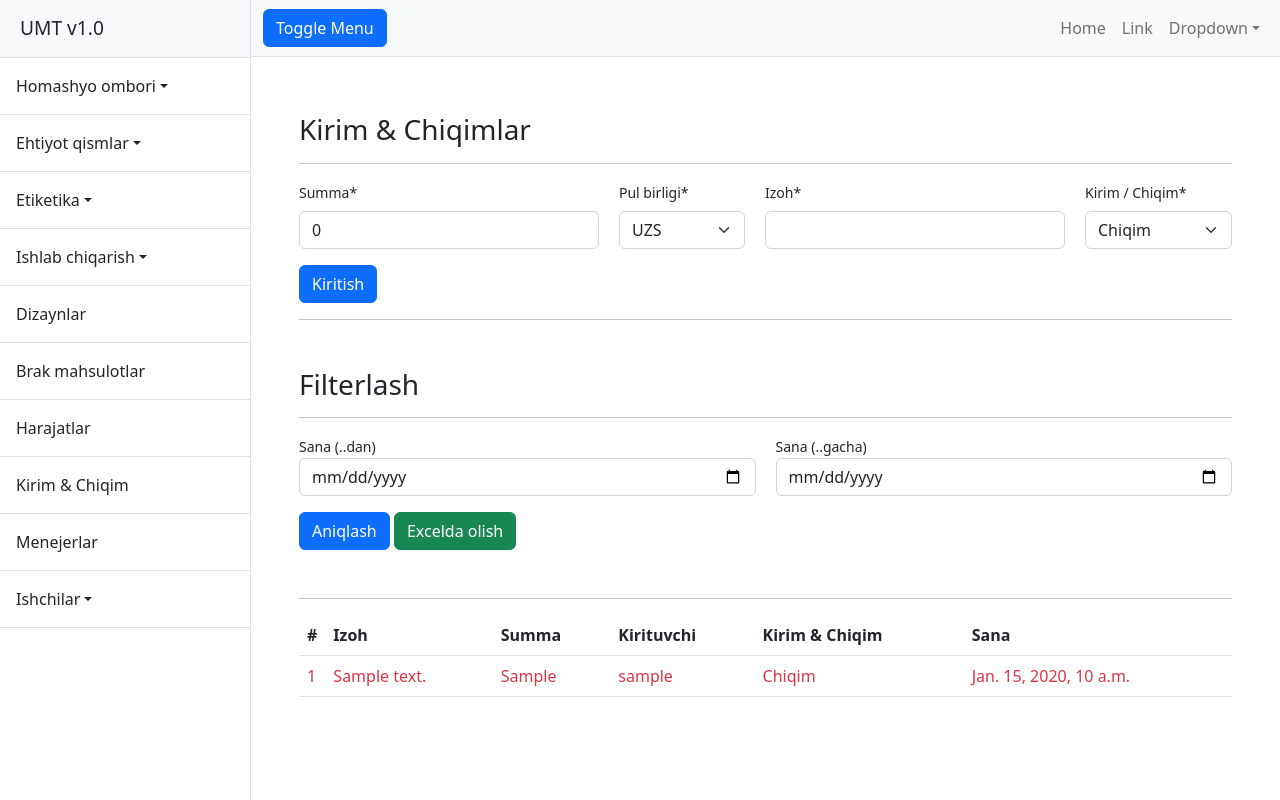
After one commit to oo9way/umt, a Django app: page /superuser/dashboard/finance/ in a window 1280 px wide. The commit adds this page. Run offline with Django 5.2, Linux system fonts and the light colour scheme; a user stored in the database is signed in; tables that the repository leaves empty hold one stand-in row (values such as "Sample post"); some libraries are stand-ins or nearby versions.

Commit message:
Debit and Credit

```diff
--- a/materials/models.py
+++ b/materials/models.py
@@ -702,10 +702,20 @@ class Finance(models.Model):
         ('debit', "Kirim"),
     )
 
-    cost = models.CharField(max_length=255, default='0')
-    comment = models.CharField(max_length=255)
+    FROM_WHERE = (
+        ('sales',"Savdo"),
+        ('loan', "Qarz"),
+        ('personal', "Shaxsiy mablag'"),
+    )
 
-    type = models.CharField(max_length=16, choices=FINANCE_TYPES, default="credit")
+    executor = models.ForeignKey(User, on_delete=models.SET_NULL, null=True)
+
+    cost = models.CharField(max_length=255, default='0', verbose_name='Summa')
+    price_type = models.CharField(choices=CURRENCIES, default="uzs", max_length=5, verbose_name='Pul birligi')
+
+    comment = models.CharField(max_length=255, verbose_name='Izoh')
+
+    type = models.CharField(max_length=16, choices=FINANCE_TYPES, default="credit", verbose_name="Kirim / Chiqim")
 
     updated_at = models.DateTimeField(auto_now_add=True)
     created_at = models.DateTimeField(auto_now=True)
--- a/superuser/forms.py
+++ b/superuser/forms.py
@@ -4,6 +4,7 @@ from materials.models import (
     DesignField,
     DesignImmutable,
     Expenditure,
+    Finance,
     ImmutableBalance,
     LabelStorage,
     LabelType,
@@ -188,3 +189,9 @@ class AdminWorker(forms.ModelForm):
             "car_number": "Mashina raqami",
             "driver": "Haydovchi"
         }
+
+
+class FinanceForm(forms.ModelForm):
+    class Meta:
+        model = Finance
+        fields = ('cost', 'price_type', 'comment', 'type',)
--- a/superuser/urls.py
+++ b/superuser/urls.py
@@ -4,6 +4,7 @@ from superuser.views import (
     BrakListView,
     DesignView,
     ExpenditureView,
+    FinanceView,
     HomePageView,
     LabelExportView,
     LabelHistoryListView,
@@ -179,6 +180,11 @@ urlpatterns +=[
     path("dashboard/profiles/", UserView.as_view(), name="profiles"),
 ]
 
+# FINANCE
+urlpatterns +=[
+    path("dashboard/finance/", FinanceView.as_view(), name="finance"),
+]
+
 # WORKERS
 
 urlpatterns +=[
@@ -190,10 +196,6 @@ urlpatterns +=[
     path('dashboard/workers/unclosed-accounts/', admin_unclosed_salaries, name='unclosed-accounts'),
     path('dashboard/workers/history/', admin_accounts_history, name='accounts-history'),
     path('dashboard/workers/stats/', admin_worker_stats, name='register-workers-stats'),
-
-
-
-
 ]
 
 
@@ -241,13 +243,21 @@ urlpatterns += [
         GenerateExpenditureExcel.as_view(),
         name="expenditure_xls",
     ),
+
+    path(
+        "dashboard/finance/generate-xls/",
+        GenerateFinanceExcel.as_view(),
+        name="finance_xls",
+    ),
 ]
+
+
 
 
 # TODO
 # * Manager profiles +
-# * Workers
-# * Production / Send YAIM
+# * Workers +
+# * Production / Send YAIM +
 # * Yaim / Send Sklad
 # * Tayyor mahsulot / Savdo
 # * Nazoratchi / Sotuvchi / Zapchast / Seryo ----> Profillar
--- a/superuser/views.py
+++ b/superuser/views.py
@@ -13,6 +13,7 @@ from django.views.generic import (
 )
 from superuser.permissions import IsAdminRole
 from materials.models import (
+    Finance,
     MaterialStorage,
     MaterialStorageHistory,
     MaterialType,
@@ -42,6 +43,7 @@ from django.db import transaction
 
 from superuser.forms import (
     AdminWorker,
+    FinanceForm,
     UserForm,
     InsertLabel,
     InsertLabelTypeForm,
@@ -1168,3 +1170,41 @@ def admin_worker_stats(request):
             'rows_amount': request.GET['rows']
         }
     return render(request, 'superadmin/workers/stats.html', context)
+
+
+
+
+class FinanceView(IsAdminRole, ListView):
+    model = Finance
+    paginate_by = 20
+    ordering = ["-id"]
+    template_name = "superadmin/finance/list_create.html"
+    date_from = ""
+    date_to = ""
+
+    def get_queryset(self):
+        self.date_from = self.request.GET.get("date_from", "")
+        self.date_to = self.request.GET.get("date_to", "")
+        queryset = super().get_queryset()
+        if self.date_from:
+            queryset = queryset.filter(created_at__gte=self.date_from)
+
+        if self.date_to:
+            queryset = queryset.filter(created_at__lte=self.date_to)
+
+        return queryset
+
+    def get_context_data(self, **kwargs):
+        context = super().get_context_data(**kwargs)
+        context["form"] = FinanceForm
+        context["date_from"] = self.date_from
+        context["date_to"] = self.date_to
+        return context
+
+    def post(self, request, *args, **kwargs):
+        form = FinanceForm(self.request.POST)
+        if form.is_valid():
+            finance = form.save(commit=False)
+            finance.executor = self.request.user
+            finance.save()
+            return redirect("superuser:finance")
--- /dev/null
+++ b/templates/superadmin/finance/list_create.html
@@ -0,0 +1,114 @@
+{% extends 'base.html' %}
+{% load crispy_forms_tags %}
+{% load humanize %}
+
+{% block sidebar_items %}
+{% include '../sidebar.html' %}
+{% endblock sidebar_items %}
+
+
+{% block content %}
+
+<h3 class="mt-2">Kirim & Chiqimlar</h3>
+<hr>
+
+<form method="post">
+    <div class="column-2">
+        {% csrf_token %}
+        {{form|crispy}}
+    </div>
+    <button type="submit" id="submit-btn" class="btn btn-primary">Kiritish</button>
+</form>
+
+<hr>
+<h3 class="mt-5">Filterlash</h3>
+<hr>
+
+<form method="get" class="mb-5">
+    <div class="column-2">
+        <div class="form-group">
+            <label for="">Sana (..dan)</label>
+            <input type="date" value="{{date_from}}" name="date_from" class="form-control">
+        </div>
+        <div class="form-group">
+            <label for="">Sana (..gacha)</label>
+            <input type="date" value="{{date_to}}" name="date_to" class="form-control">
+        </div>
+    </div>
+    <button type="submit" id="submit-btn" class="btn btn-primary mt-3">Aniqlash</button>
+    <a href="{% url 'superuser:finance_xls' %}?date_from={{date_from}}&date_to={{date_to}}" class="btn btn-success mt-3">Excelda olish </a>
+
+</form>
+
+<hr>
+
+
+
+<div class="table-responsive mt-3">
+    <table class="table">
+        <thead>
+            <tr>
+                <th style="width: 20px;">#</th>
+                <th>Izoh</th>
+                <th>Summa</th>
+                <th>Kirituvchi</th>
+                <th>Kirim & Chiqim</th>
+                <th>Sana</th>
+            </tr>
+        </thead>
+        <tbody>
+            {% for obj in object_list %}
+            <tr class="
+            {% if  obj.type == 'debit' %}
+                text-success
+            {% else %}
+                text-danger
+            {% endif %}
+                ">
+                <td>{{forloop.counter0|add:page_obj.start_index}}</td>
+                <td>{{obj.comment}}</td>
+                <td>{{obj.cost|intcomma}}</td>
+                <td>{{obj.executor}}</td>
+                <td>{{obj.get_type_display}}</td>
+                <td>{{obj.created_at}}</td>
+            </tr>
+            {% endfor %}
+        </tbody>
+    </table>
+</div>
+
+
+
+{% if page_obj.has_next or page_obj.has_previous %}
+
+<div class="pagination">
+    <span class="step-links">
+
+        <br>
+        <h6 class="current">
+            {{ page_obj.paginator.num_pages }} - {{ page_obj.number }} sahifa.
+            </h4>
+            <br>
+
+
+            <a class="pagination-btn" {% if page_obj.has_previous %} href="?page=1" {% endif %}>&laquo;Birinchi</a>
+            |
+            <a class="pagination-btn" {% if page_obj.has_previous %} href="?page={{ page_obj.previous_page_number }}"
+                {%endif %}>‹ Oldingi</a> |
+
+
+
+
+            <a class="pagination-btn" {% if page_obj.has_next %}
+                href="?page={{ page_obj.next_page_number }} {% endif %}">Keyingi ›</a> |
+            <a class="pagination-btn" {% if page_obj.has_next %} href="?page={{ page_obj.paginator.num_pages }}"
+                {%endif%}>Oxirgi &raquo;</a>
+
+    </span>
+</div>
+
+{% endif %}
+
+
+
+{% endblock content %}
--- a/templates/superadmin/sidebar.html
+++ b/templates/superadmin/sidebar.html
@@ -59,6 +59,10 @@
 </div>
 
 <div class="sidebar-dropdown p-3 border-bottom dropdown">
+    <a href="{% url 'superuser:finance' %}" class="nav-link">Kirim & Chiqim</a>
+</div>
+
+<div class="sidebar-dropdown p-3 border-bottom dropdown">
     <a href="{% url 'superuser:profiles' %}" class="nav-link">Menejerlar</a>
 </div>
 
```
Also changed, not shown: superuser/resources.py (+13 -0 lines), superuser/utils/generate_xls.py (+23 -0 lines), materials/migrations/0032_finance_executor.py (added), materials/migrations/0033_alter_finance_comment_alter_finance_cost_and_more.py (added), materials/migrations/0034_finance_price_type.py (added), materials/migrations/0035_alter_finance_price_type.py (added).
